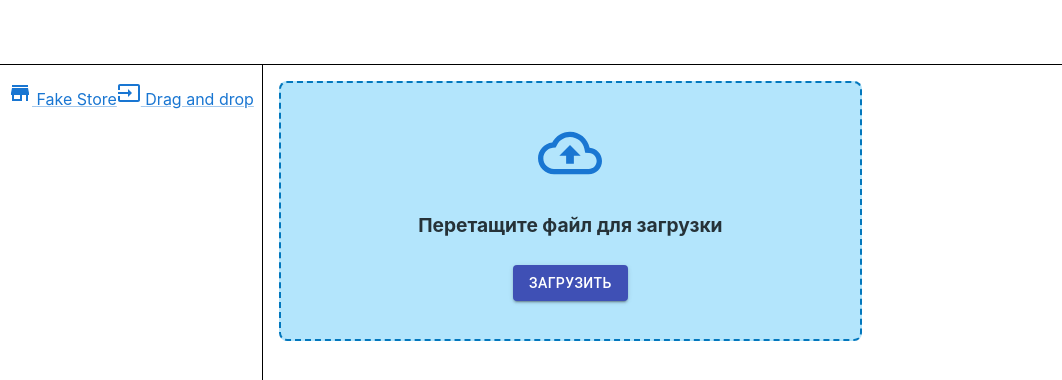
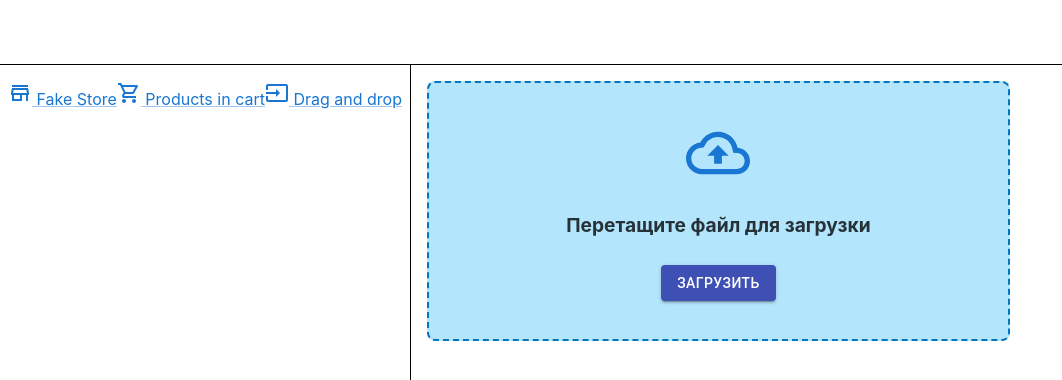
Before and after one commit to Eugene-Kobzev/react_components, a React (Create React App) app: page /dndinput in a window 1280 px wide. Shown: the top 380 px of the page, without its empty margins (0-1062 px from the left). Built offline with nearby package versions, Linux system fonts and the light colour scheme.

Commit message:
Added product cart page

```diff
--- a/src/App.tsx
+++ b/src/App.tsx
@@ -2,6 +2,7 @@ import './App.css';
 import Layout from 'components/common/Layout/Layout';
 import FakeStore from 'pages/FakeStore/FakeStore';
 import DnDInput from 'pages/DnDInput/DnDInput';
+import ProductsInCart from 'pages/ProductsInCart/ProductsInCart';
 import { Routes, Route } from 'react-router-dom';
 
 function App() {
@@ -10,6 +11,7 @@ function App() {
     <Layout>
       <Routes>
         <Route path="/" element={<FakeStore />} />
+        <Route path="/productincart" element={<ProductsInCart />} />
         <Route path="/dndinput" element={<DnDInput />} />
       </Routes>
     </Layout>
--- a/src/components/common/DragNDropUpload/DragNDropUpload.tsx
+++ b/src/components/common/DragNDropUpload/DragNDropUpload.tsx
@@ -30,7 +30,7 @@ interface IDnDProps {
  * @param description
  * @returns
  */
-export default function ({ onFileChange, areaClassName, btnclassName, btnText, icon, title, description }: IDnDProps) {
+export default ({ onFileChange, areaClassName, btnclassName, btnText, icon, title, description }: IDnDProps): JSX.Element => {
   const [drag, setDrag] = useState(false)
   const theme = useTheme()
 
--- a/src/components/common/Layout/Parts/SidebarContent/SidebarContent.tsx
+++ b/src/components/common/Layout/Parts/SidebarContent/SidebarContent.tsx
@@ -1,32 +1,56 @@
 import { NavLink as RouteLink } from 'react-router-dom';
 import { Link as MuiLink } from '@mui/material';
-import StoreIcon from '@mui/icons-material/Store';
+import StoreMallDirectoryOutlinedIcon from '@mui/icons-material/StoreMallDirectoryOutlined';
 import InputIcon from '@mui/icons-material/Input';
+import ShoppingCartOutlinedIcon from '@mui/icons-material/ShoppingCartOutlined';
 import './style.scss'
 
 interface ISidebarContent {
   className?: string,
+}
 
+interface IMenuEl {
+  className?: string,
+  title: string,
+  to: string,
+  icon?: JSX.Element
 }
+
+const MenuEl = ({ className, title, to, icon }: IMenuEl): JSX.Element => (
+  <MuiLink
+    component={RouteLink}
+    to={to}
+    className={className}
+  >
+    {icon} <span>{title}</span>
+  </MuiLink>
+)
 
 export default function ({ className }: ISidebarContent): JSX.Element {
 
+  //className={`${className}-navlink`}
+
   return (
     <div className={className}>
-      <MuiLink
-        component={RouteLink}
+      <MenuEl
+        className={`${className}-navlink`}
+        title="Fake Store"
         to='/'
+        icon={<StoreMallDirectoryOutlinedIcon />}
+      />
+      <MenuEl
         className={`${className}-navlink`}
-      >
-        <StoreIcon /> <span>Fake Store</span>
-      </MuiLink>
-      <MuiLink
-        component={RouteLink}
+        title="Products in cart"
+        to='/productincart'
+        icon={<ShoppingCartOutlinedIcon />}
+      />
+      <MenuEl
+        className={`${className}-navlink`}
+        title="Drag and drop"
         to='/dndinput'
-        className={`${className}-navlink`}
-      >
-        <InputIcon /> <span>Drag and drop</span>
-      </MuiLink>
+        icon={<InputIcon />}
+      />
+
     </div>
   )
 }
--- /dev/null
+++ b/src/pages/ProductsInCart/ProductsInCart.tsx
@@ -0,0 +1,90 @@
+import { useMemo } from 'react';
+import { CircularProgress, Link } from '@mui/material';
+import useProducts from 'hooks/useProducts';
+import GridList from 'components/common/GridList/GridList';
+import { IProduct } from 'models'
+
+export default () => {
+  // eslint-disable-next-line @typescript-eslint/no-unsafe-call, @typescript-eslint/no-unsafe-assignment
+  const { productsList, loading } = useProducts()
+
+  const cols = [
+    {
+      label: 'title',
+      title: 'Product',
+    },
+    {
+      label: 'price',
+      title: 'Price',
+      options: {
+        xs: 1,
+      },
+    },
+    {
+      label: 'category',
+      title: 'Category',
+      options: {
+        xs: 2,
+      },
+    },
+    {
+      label: 'rating',
+      title: 'Rating',
+      options: {
+        xs: 1,
+      },
+    },
+    {
+      label: 'buttons',
+      title: ' ',
+      options: {
+        xs: 2,
+      },
+    },
+  ]
+
+  const options = {
+    showHeading: true
+  }
+
+  const rows = useMemo(() => {
+    console.log({ productsList })
+    if (loading) return undefined
+    return productsList.map((item: IProduct) => {
+      return {
+        cells: {
+          'title': { content: item.title },
+          'price': { content: `${item.price}$`, },
+          'category': { content: item.category, },
+          'rating': { content: item.rating?.rate, },
+          'buttons': { content: <Link href={item.image} target="_blank" rel="noreferrer">Show</Link>, },
+        }
+      }
+    })
+  }, [loading])
+
+  return (
+    <div >
+      <h1>Products you chose</h1>
+      <div
+        style={{
+          display: 'flex',
+          gap: '2em',
+          flexWrap: 'wrap'
+        }}
+      >
+        {
+          loading
+            ? <CircularProgress />
+            : <GridList
+              cols={cols}
+              rows={rows}
+              options={options}
+            />
+        }
+      </div>
+    </div>
+  )
+}
+
+//productsList.map(product => <Product product={product} key={Math.random()} />)
```
Also changed, not shown: 1 other file (tests, documents, lock files or other folders).
